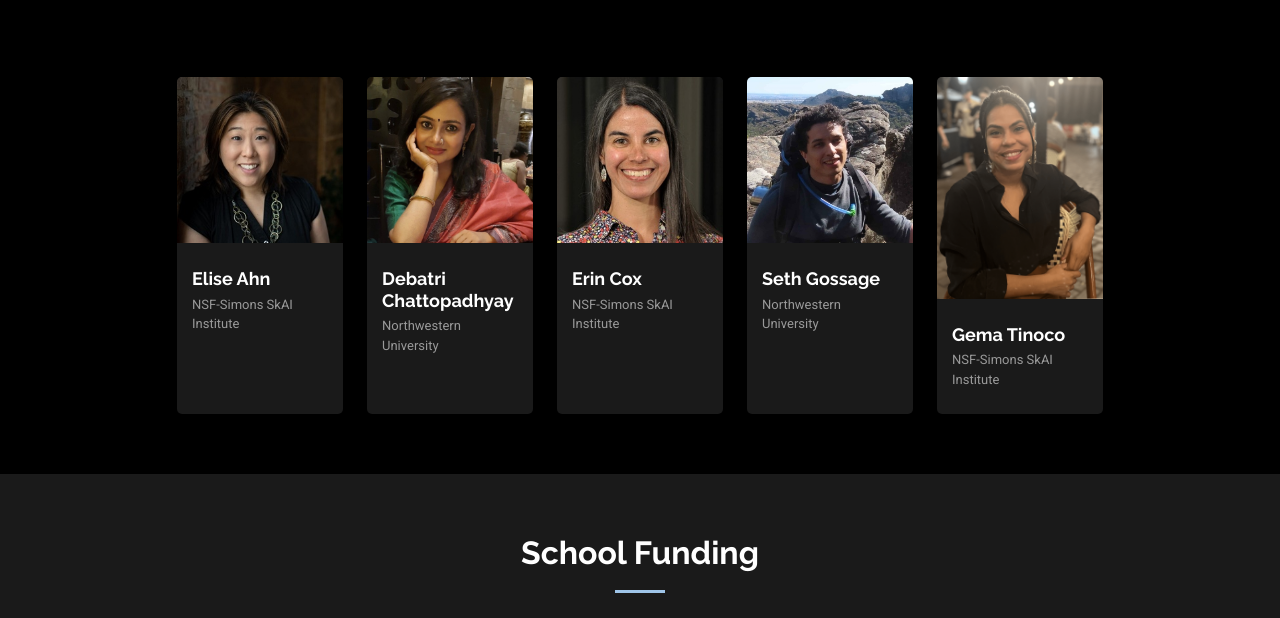
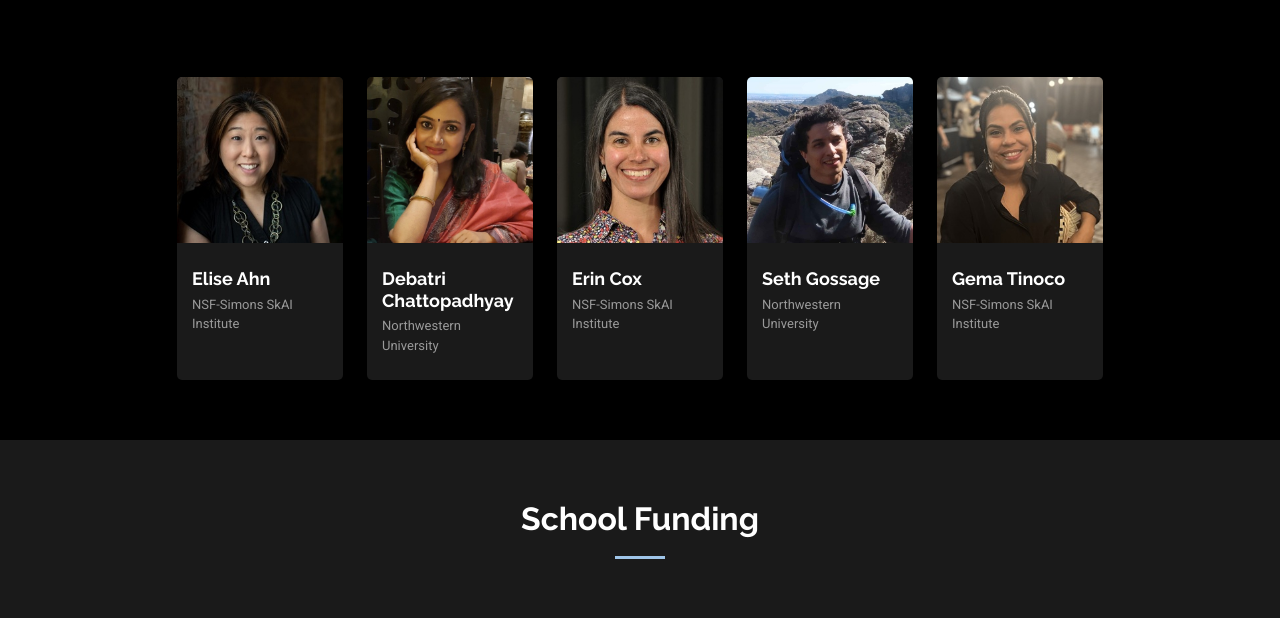
Before and after one commit to POSYDON-code/posydon-school-2025, a plain HTML site: page index.html in a window 1280 px wide. Shown: the part 5258-5876 px from the top of the page. Drawn offline with Linux system fonts and the light colour scheme.

Commit message:
fixing gema picture

```diff
--- a/index.html
+++ b/index.html
@@ -1189,7 +1189,7 @@
           <div class="col-lg-2 col-md-6 d-flex align-items-stretch" data-aos="fade-up" data-aos-delay="400">
             <div class="team-member">
               <div class="member-img">
-                <img src="assets/img/person/Gema-Tinoco.png" class="img-fluid" alt="" loading="lazy">
+                <img src="assets/img/person/Gema-Tinoco_crop.jpg" class="img-fluid" alt="" loading="lazy">
                 <!--<div class="social">
               <a href=""><i class="bi bi-twitter-x"></i></a>
               <a href=""><i class="bi bi-facebook"></i></a>
```
